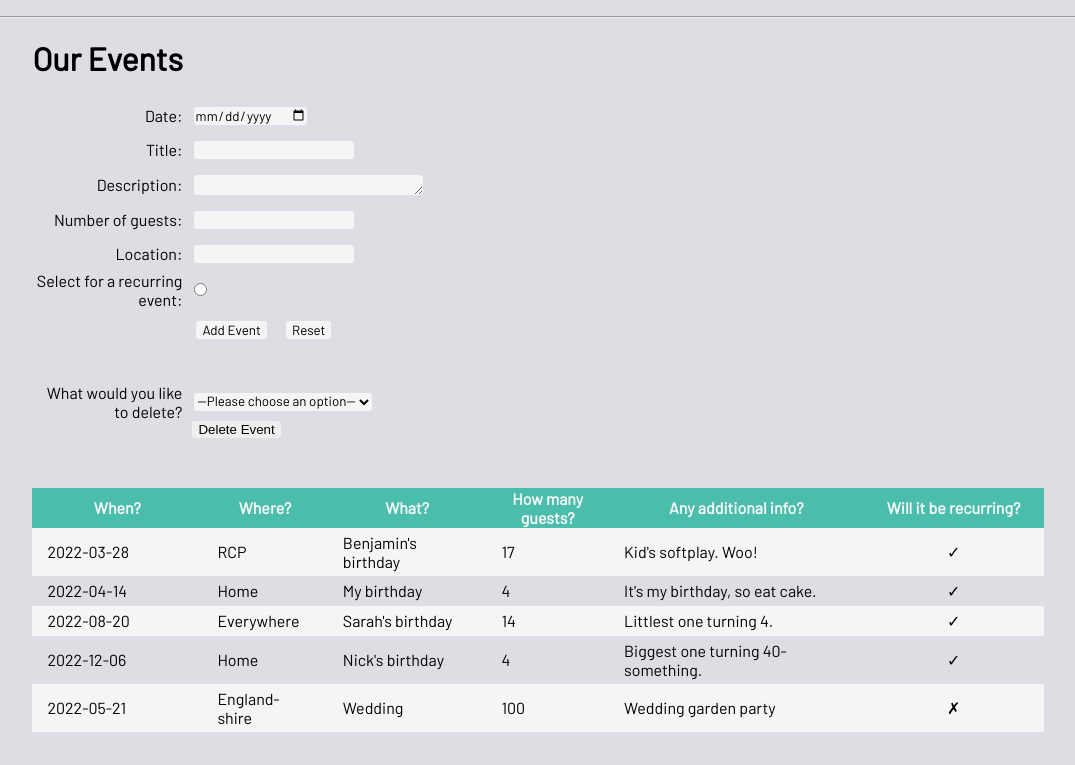
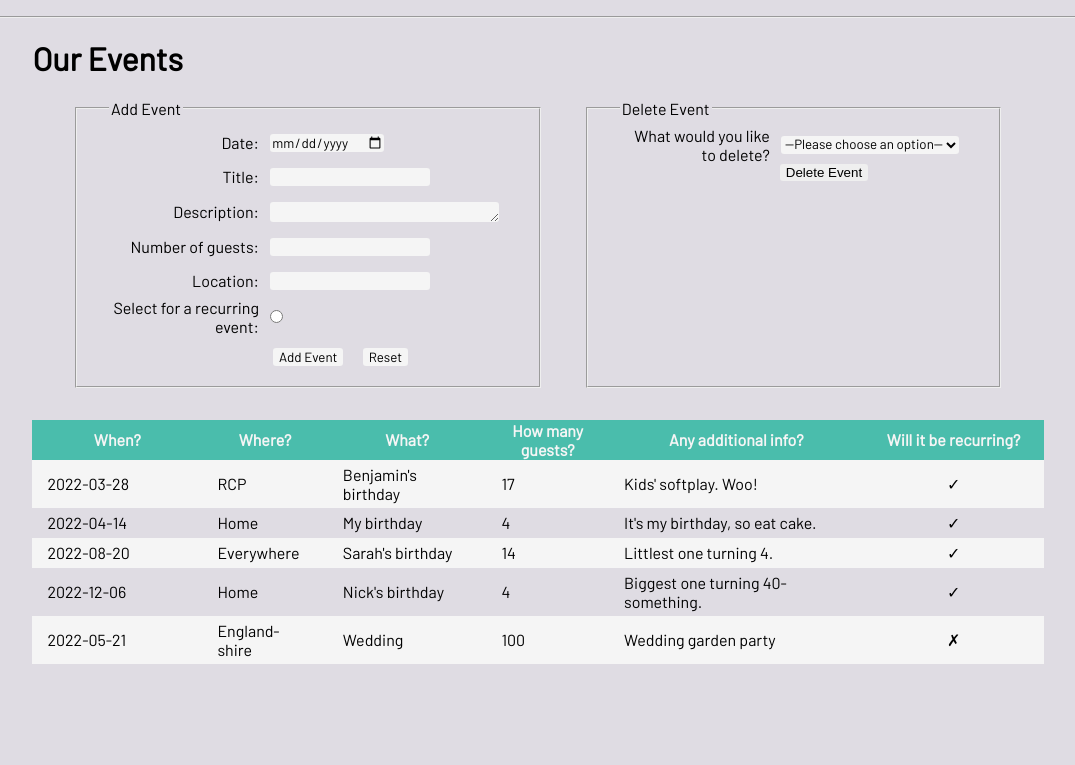
Before and after one commit to AnnaW86/web_programming_homework1, a Flask app: page /events in a window 1280 px wide. Shown: the part 35-800 px from the top of the page, without its empty margins (102-1177 px from the left). Run offline with Flask 2, Linux system fonts and the light colour scheme.

Commit message:
updating layout to keep add and delete forms separate

```diff
--- a/controllers/controller.py
+++ b/controllers/controller.py
@@ -1,6 +1,7 @@
 from re import A
 from secrets import token_bytes
 from flask import render_template, request
+
 
 from app import app
 from models.events_list import events
--- a/models/events_list.py
+++ b/models/events_list.py
@@ -5,7 +5,7 @@ from models.event import Event
 def get_date(year, month, day):
     return datetime.date(year, month, day)
 
-event1 = Event(get_date(2022, 3, 28), 'Benjamin\'s birthday', 17, "RCP", "Kid's softplay. Woo!", True)
+event1 = Event(get_date(2022, 3, 28), 'Benjamin\'s birthday', 17, "RCP", "Kids' softplay. Woo!", True)
 event2 = Event(get_date(2022, 4, 14), 'My birthday', 4, "Home", "It's my birthday, so eat cake.", True)
 event3 = Event(get_date(2022, 8, 20), 'Sarah\'s birthday', 14, "Everywhere", "Littlest one turning 4.", True)
 event4 = Event(get_date(2022, 12, 6), 'Nick\'s birthday', 4, "Home", "Biggest one turning 40-something.", True)
--- a/static/style.css
+++ b/static/style.css
@@ -16,18 +16,27 @@ body > nav > ul > li > a {
     text-decoration: none;
 }
 
-body > main > form > div > label {
+body > main > section {
+    display: flex;
+    justify-content: space-evenly;
+}
+
+body > main > section > fieldset {
+    padding: 8px 32px;
+    margin-bottom: 32px;
+}
+
+body > main > section > fieldset > form > div > label {
     display: inline-block;
     width: 150px;
-    /* margin-left: 40px; */
     text-align: end;
 }
 
-body > main > form * {
+body > main > section > fieldset > form * {
     vertical-align: middle;
 }
 
-body > main > form > div > input, textarea, select {
+body > main > section > fieldset > form > div > input, textarea, select {
     margin: 8px;
     border-radius: 3px;
     border: none;
@@ -37,16 +46,16 @@ body > main > form > div > input, textarea, select {
 
 #submit_reset_group {
     margin-left: 150px;
-    margin-bottom: 32px;
     padding: 4px 6px;
     font-family: 'Barlow', sans-serif;
 }
 
-body > main > form > input {
+body > main > section > fieldset > form > input {
     margin-left: 160px;
     margin-bottom: 50px;
     border-style: none;
     border-radius: 3px;
+    display: inline-block
 }
 
 
--- a/templates/index.html
+++ b/templates/index.html
@@ -4,6 +4,9 @@
 
     <h1>Our Events</h1>
 
+    <section>
+        <fieldset>
+            <legend>Add Event</legend>
             <form action="/events" method="post" id="form">
                 <div>
                     <label for="date" class="label">Date:</label>
@@ -34,7 +37,10 @@
                     <input type="reset" id="reset">
                 </div>
             </form>
+        </fieldset>
 
+        <fieldset>
+            <legend>Delete Event</legend>
             <form action="/events/delete" method="post" id="form2">
                 <div>
                     <label for="delete">What would you like to delete?</label>
@@ -47,6 +53,8 @@
                 </div>
                 <input type="submit" value="Delete Event" id="submit-delete">
             </form>
+        </fieldset>
+    </section>
 
     <table id="table">
         <tr>
@@ -73,7 +81,6 @@
                 {% if not event.recurring%}
                     <span>&#10007</span>
                 {% endif %}
-
             </td>
         </tr>
 
```
Lines whose indentation alone changed are shown as unchanged.
